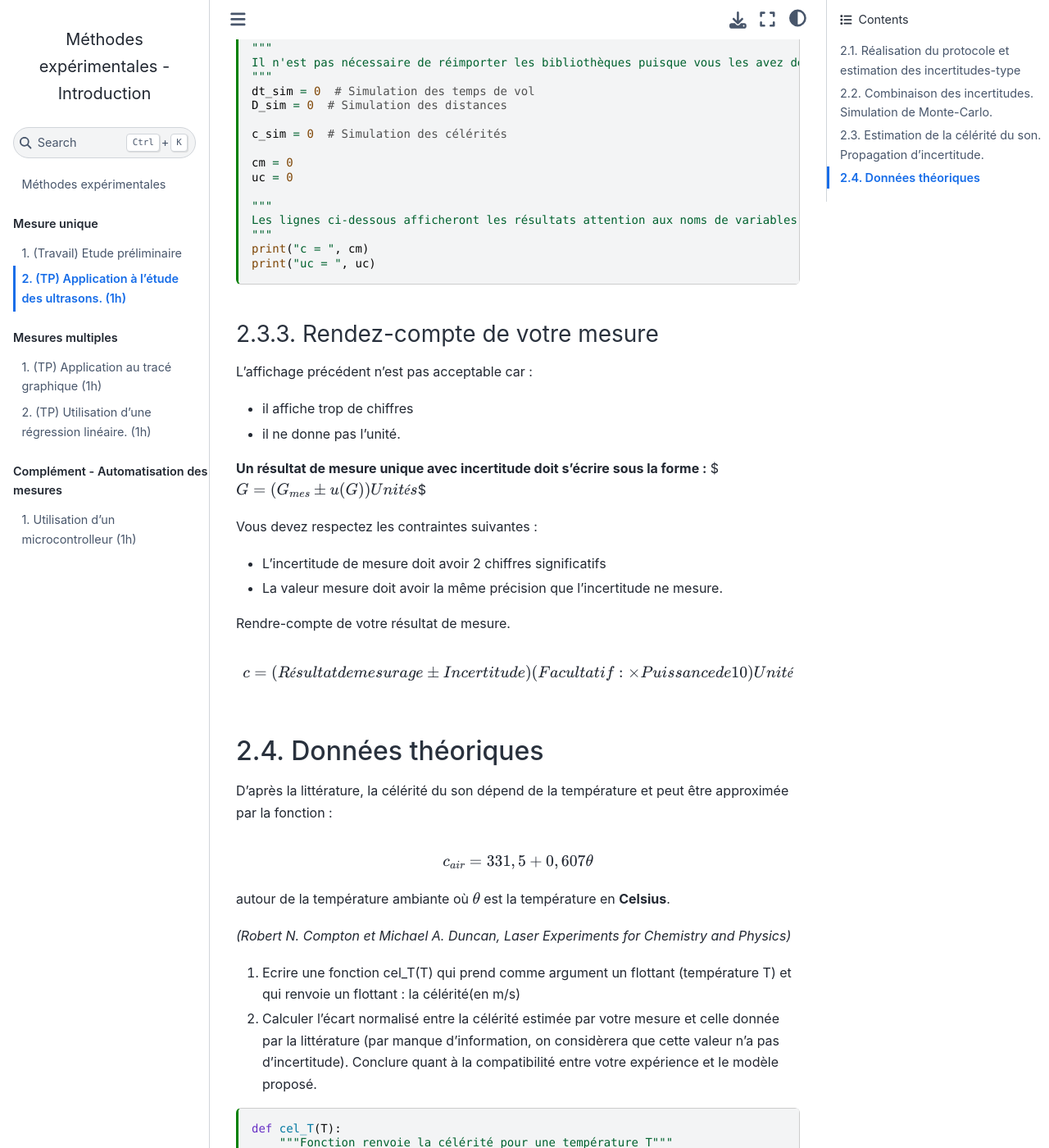
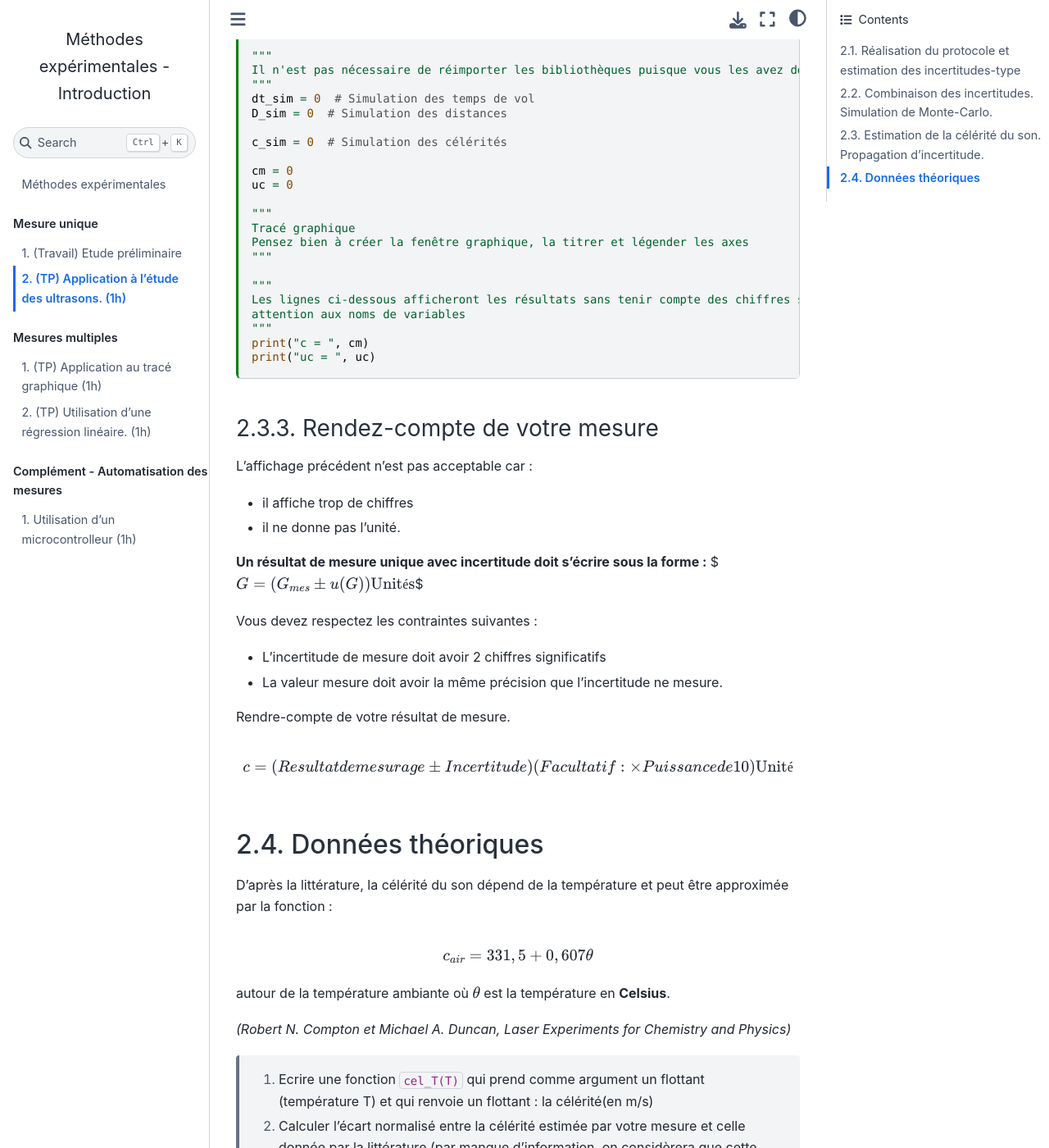
Before and after one commit to pcsi3physiquestan/tp1_methodes_sources, a Jupyter Book: the page built from notebook/exo_estimation.md, in a window 1280 px wide and 1400 px high, scrolled down 5491 px. Shown: the whole window at 82% size. Built offline with Jupyter Book 1.0.4 settings and Sphinx 7.4.7 and the Sphinx Book theme 1.1.4, drawn with Linux system fonts in a browser that asks for light colours; some of the changed text lies outside the part shown.

Commit message:
Mise à jour des sources

`````diff
--- a/notebook/exo_estimation.md
+++ b/notebook/exo_estimation.md
@@ -220,10 +220,10 @@ Grâce aux valeurs affichés précédemment, rendre-compte dans votre compte-ren
 
 Forme à donner :
 
-$$t_1 = ... \pm ...$$
-$$t_2 = ... \pm ...$$
-$$d_1 = ... \pm ...$$
-$$d_2 = ... \pm ...$$
+$$t_1 = ... \pm ...\rm{Unité}$$
+$$t_2 = ... \pm ...\rm{Unité}$$
+$$d_1 = ... \pm ...\rm{Unité}$$
+$$d_2 = ... \pm ...\rm{Unité}$$
 
 +++
 
@@ -235,7 +235,7 @@ Vous devez utiliser les résultats précédents pour obtenir une estimation de l
 
 Il n'est pas utile de refaire toute la simulation. Vous disposez déjà de N échantillon simulés pour $t_1,t_2, d_1, d_2$ (`t1_sim, t2_sim, d1_sim, d2_sim`). Vous allez devoir:
 1. Créer deux vecteurs `dt_sim` et `D_sim` correspondent aux N simulations de tirages pour la durée de vol et la distance E-R
-2. Créer un vecteur `c_sim` contenantles N simulations des valeurs de la célérité du son
+2. Créer un vecteur `c_sim` contenant les N simulations des valeurs de la célérité du son
 3. Obtenir la moyenne `cm` et l'écart-type `uc` du vecteur `c_sim`.
 4. Tracer l'histogramme des valeurs simulés de la célérité `c`.
 </font>
@@ -264,7 +264,13 @@ cm = 0
 uc = 0
 
 """
-Les lignes ci-dessous afficheront les résultats attention aux noms de variables
+Tracé graphique
+Pensez bien à créer la fenêtre graphique, la titrer et légender les axes
+"""
+
+"""
+Les lignes ci-dessous afficheront les résultats sans tenir compte des chiffres significatifs
+attention aux noms de variables
 """
 print("c = ", cm)
 print("uc = ", uc)
@@ -277,7 +283,7 @@ L'affichage précédent n'est pas acceptable car :
 
 __Un résultat de mesure unique avec incertitude doit s'écrire sous la forme :__
 $$
-G = (G_{mes} \pm u(G)) Unités
+G = (G_{mes} \pm u(G)) \rm{Unités}
 $$
 
 Vous devez respectez les contraintes suivantes :
@@ -287,7 +293,7 @@ Vous devez respectez les contraintes suivantes :
 Rendre-compte de votre résultat de mesure.
 
 $$
-c = (Résultat de mesurage \pm Incertitude) (Facultatif: \times Puissance de 10) Unité
+c = (Resultat de mesurage \pm Incertitude) (Facultatif: \times Puissance de 10) \rm{Unité}
 $$
 
 +++
@@ -303,8 +309,8 @@ autour de la température ambiante où $\theta$ est la température en __Celsius
 
 _(Robert N. Compton et Michael A. Duncan, Laser Experiments for Chemistry and Physics)_
 
-1. Ecrire une fonction cel_T(T) qui prend comme argument un flottant (température T) et qui renvoie un flottant : la célérité(en m/s)
-2. Calculer l'écart normalisé entre la célérité estimée par votre mesure et celle donnée par la littérature (par manque d'information, on considèrera que cette valeur n'a pas d'incertitude). Conclure quant à la compatibilité entre votre expérience et le modèle proposé.
+> 1. Ecrire une fonction `cel_T(T)` qui prend comme argument un flottant (température T) et qui renvoie un flottant : la célérité(en m/s)
+> 2. Calculer l'écart normalisé entre la célérité estimée par votre mesure et celle donnée par la littérature (par manque d'information, on considèrera que cette valeur n'a pas d'incertitude). Conclure quant à la compatibilité entre votre expérience et le modèle proposé.
 
 ```{code-cell}
 def cel_T(T):
@@ -317,3 +323,7 @@ en = 0
 print(en)
 
 ```
+
+````{important}
+Que ce soit ici en codant sous Python ou par écrit en analysant un ensemble de résultats ou une courbe, l'exploitation n'est JAMAIS automatique et demande TOUJOURS de réfléchir en détail à vos résultats.
+````
`````
Also changed, not shown: notebook/exo_graphique.md (+8 -14 lines).
